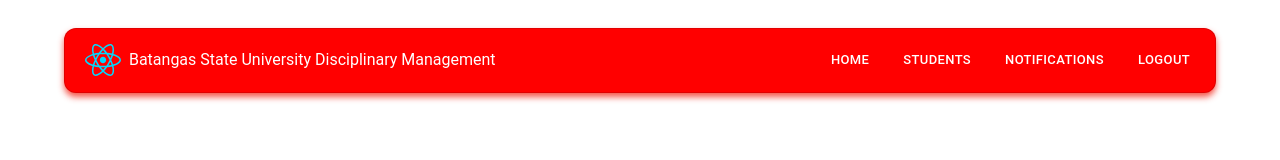
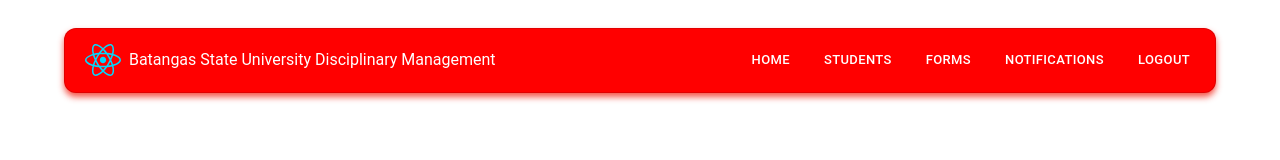
Before and after one commit to ShiinaNeet/ViolationWebReactApp, a React (Vite) app: page /coordinator in a window 1280 px wide. Shown: the top 160 px of the page. Built offline with nearby package versions, Linux system fonts and the light colour scheme; sample sign-in values are in the browser's storage.

Commit message:
Update NavigationBar.jsx

```diff
--- a/src/components/Coordinator/NavigationBar.jsx
+++ b/src/components/Coordinator/NavigationBar.jsx
@@ -91,6 +91,14 @@ const NavigationBar = () => {
             <Button variant="text" color="white" size="small">
               <Link
                 className=" hover:bg-red-100 hover:text-red-600 hover:rounded-md hover:cursor-pointer p-2"
+                to="/coordinator/forms"
+              >
+                Forms
+              </Link>
+            </Button>
+            <Button variant="text" color="white" size="small">
+              <Link
+                className=" hover:bg-red-100 hover:text-red-600 hover:rounded-md hover:cursor-pointer p-2"
                 to="/coordinator/Notification"
               >
                 Notifications
@@ -136,11 +144,14 @@ const NavigationBar = () => {
                     <CloseRoundedIcon />
                   </IconButton>
                 </Box>
-                <Link to="/dean/students">
-                  <MenuItem>Students </MenuItem>
+                <Link to="/coordinator/students">
+                  <MenuItem>Students</MenuItem>
                 </Link>
-                <Link to="/dean/Notification">
-                  <MenuItem>Notifications </MenuItem>
+                <Link to="/coordinator/students">
+                  <MenuItem>Forms</MenuItem>
+                </Link>
+                <Link to="/coordinator/Notification">
+                  <MenuItem>Notifications</MenuItem>
                 </Link>
                 <Divider sx={{ my: 3 }} />
                 {isAuthenticated && (
```
